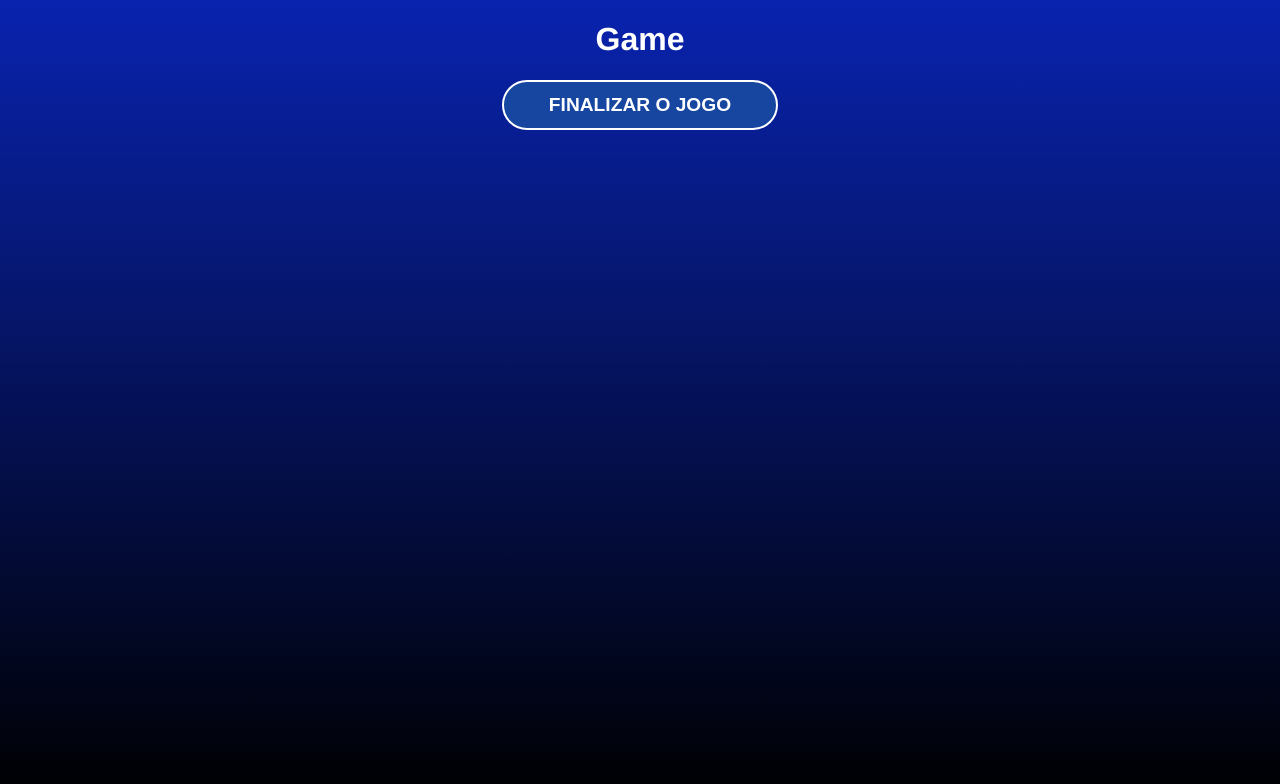
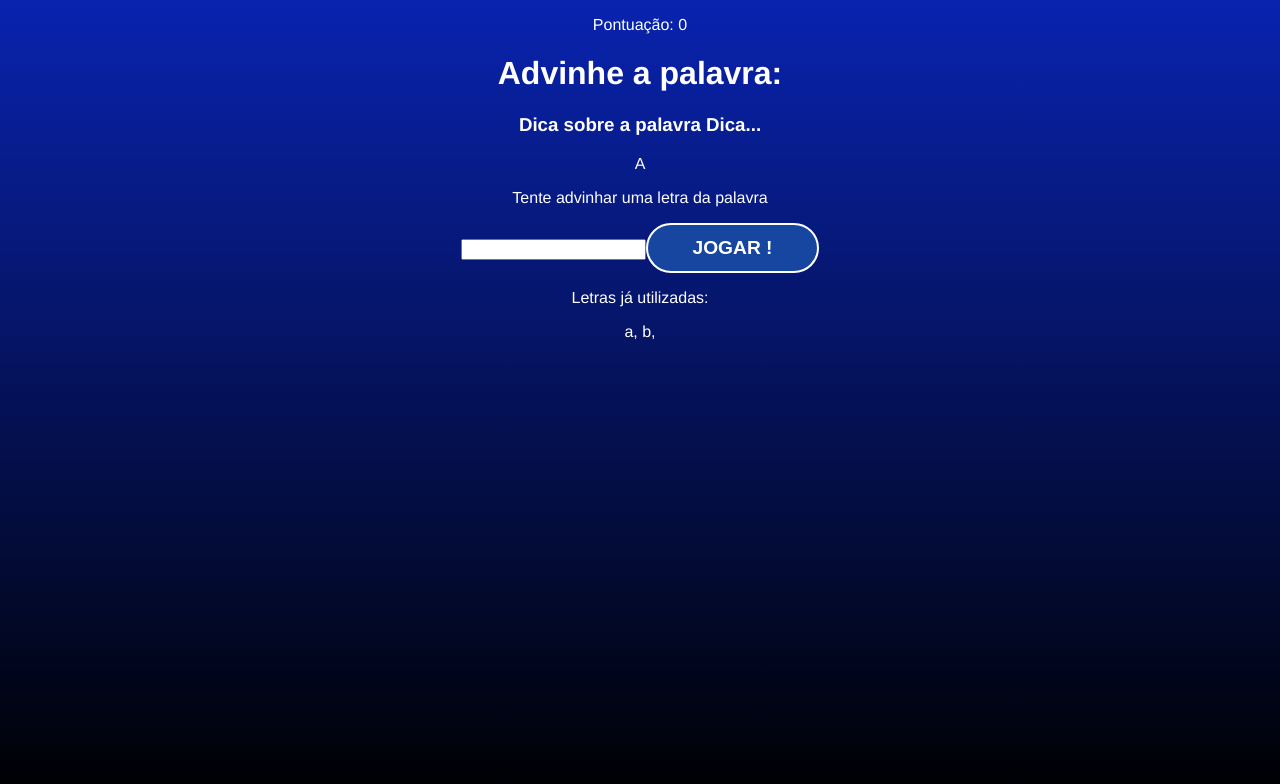
Before and after one commit to xandaosilva/curso-reactjs, a React (Create React App) app in the folder 06_secret/secretword/: page / in a window 1280 px wide. Both pictures are taken after a click on the button "COMEÇAR O JOGO". Shown: the top 784 px of the page. Built offline with nearby package versions, Linux system fonts and the light colour scheme.

Commit message:
Estruturando o componente do jogo

```diff
--- a/06_secret/secretword/src/components/Game.js
+++ b/06_secret/secretword/src/components/Game.js
@@ -4,9 +4,28 @@ import "./Game.css";
 
 const Game = ({ verifyLetter }) => {
     return (
-        <div>
-            <h1>Game</h1>
-            <button onClick={verifyLetter}>Finalizar o jogo</button>
+        <div className="game">
+            <p className="points">
+                <span>Pontuação: 0</span>
+            </p>
+            <h1>Advinhe a palavra:</h1>
+            <h3 className="tip">Dica sobre a palavra <span>Dica...</span></h3>
+            <div className="wordContainer">
+                <span className="letter">A</span>
+                <span className="blankSquare"></span>
+            </div>
+            <div className="letterContainer">
+                <p>Tente advinhar uma letra da palavra</p>
+                <form>
+                    <input type="text" name="letter" maxLength="1" required />
+                    <button>Jogar !</button>
+                </form>
+            </div>
+            <div className="wrongLettersContainer">
+                <p>Letras já utilizadas:</p>
+                <span>a, </span>
+                <span>b, </span>
+            </div>
         </div>
     );
 }
```
